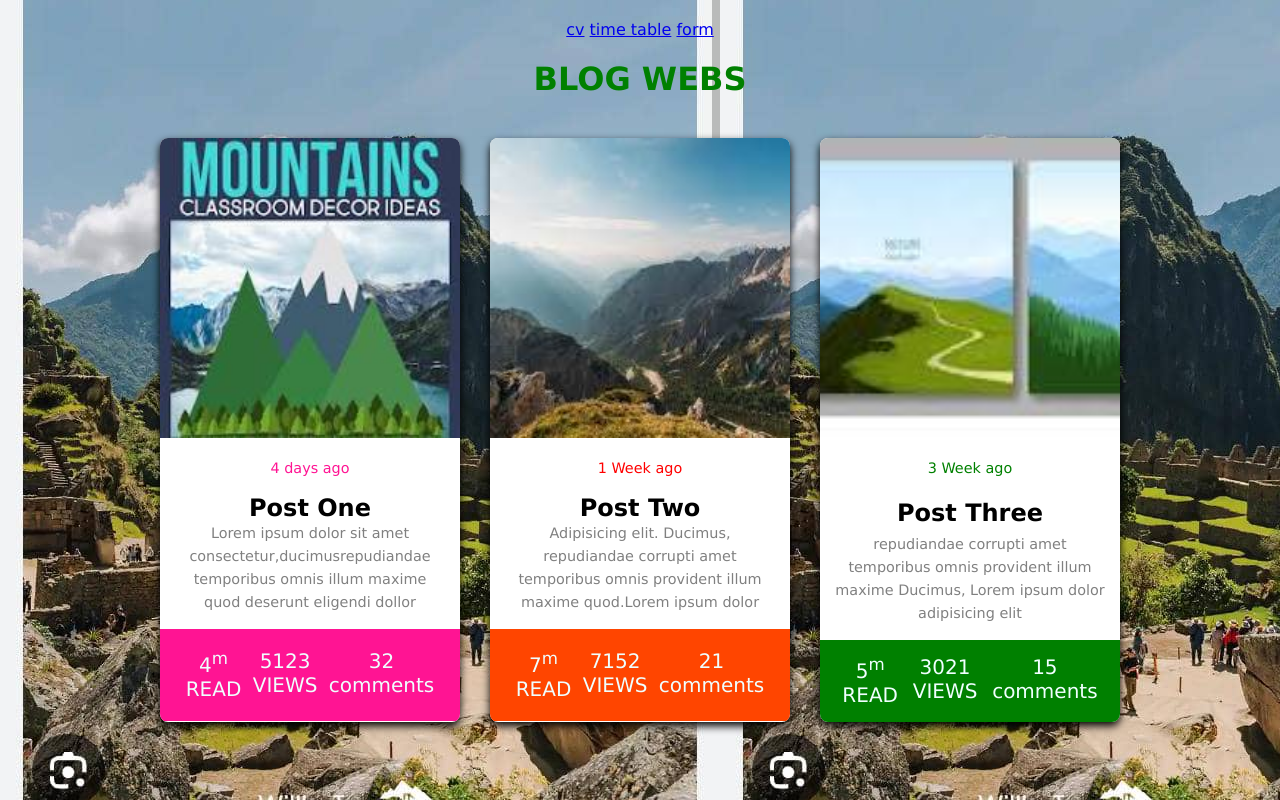
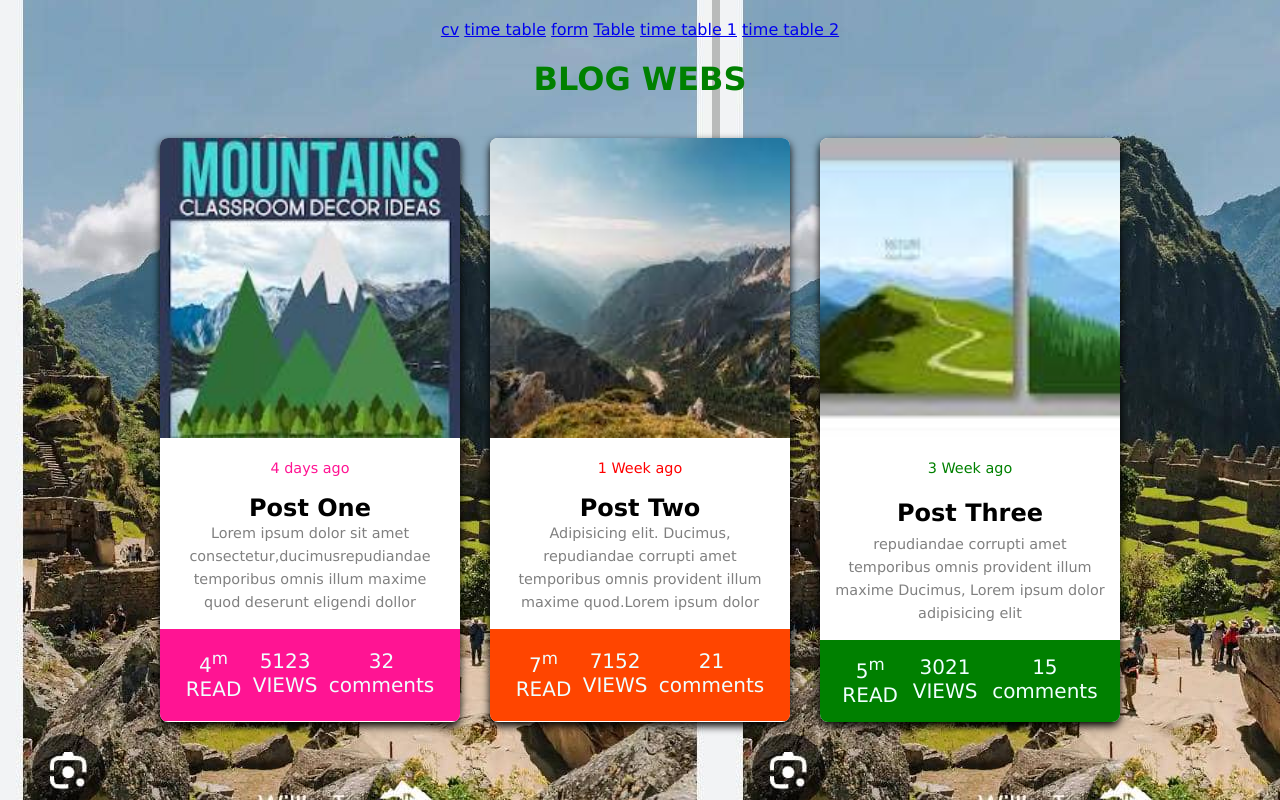
Before and after one commit to NAMARAMODERN/WEB-ASSIGNMENT, a plain HTML site: page index.html in a window 1280 px wide. Drawn offline with Linux system fonts and the light colour scheme.

Commit message:
Add files via upload

```diff
--- a/index.html
+++ b/index.html
@@ -10,9 +10,13 @@
         <a href="modi trial.html">cv</a>
         <a href="TIME TABLE.html">time table</a>
         <a href="FORM ASSIGN.html">form</a>
+        <a href="TABLE 1.html">Table</a>
+        <a href="TIMETABLE 1.html">time table 1</a>
+        <a href="TIME TABLE 2.html">time table 2</a>
+
 
 <header>
-        <h1>BLOG WEBS</h1>
+<h1>BLOG WEBS</h1>
 </header>
 
 <main class="Blog-post-container-1" height="50%">
@@ -61,5 +65,4 @@
 </article>
 </main>
 </body>
-
 </html>
```
